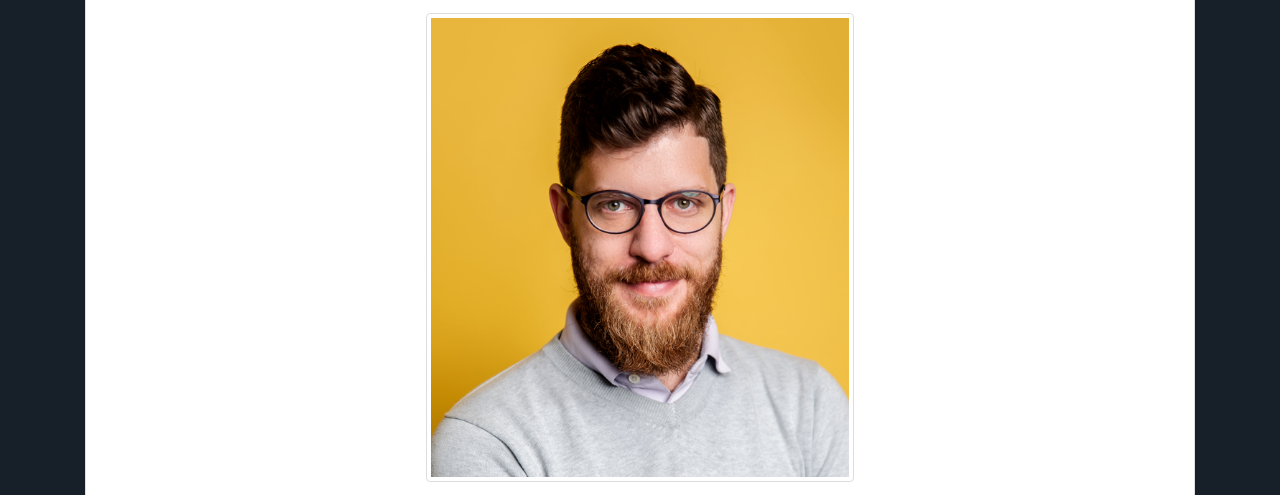
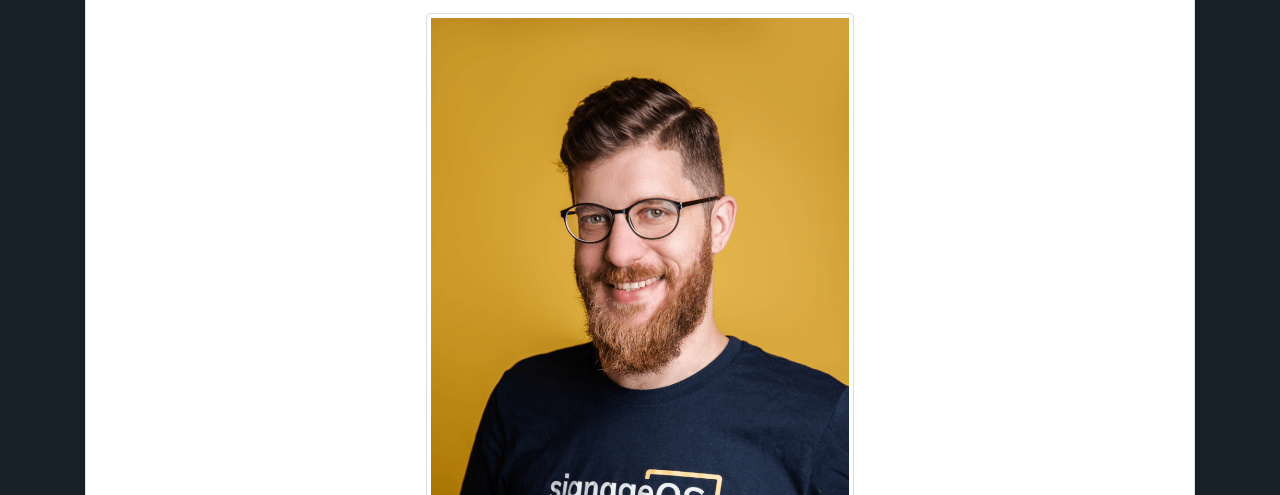
Before and after one commit to misak113/michaelzabka.cz, a website: page index.html in a window 1280 px wide. Shown: the part 104-599 px from the top of the page. Drawn offline with nearby package versions, Linux system fonts and the light colour scheme.

Commit message:
Update profile picture

```diff
--- a/index.html
+++ b/index.html
@@ -19,7 +19,7 @@
 					<div class="card-body">
 						<h1>Michael Zabka</h1>
 						<p class="card-text">Information Technology specialist</p>
-						<img class="profilePicture img-thumbnail" src="mz-2022-medium-quality-rect.png"/>
+						<img class="profilePicture img-thumbnail" src="mz-2023-medium-quality.png"/>
 					</div>
 					<h2>Links</h2>
 					<ul class="list-group">
```
Also changed, not shown: mz-2023-medium-quality.png (added), 1 other file.
